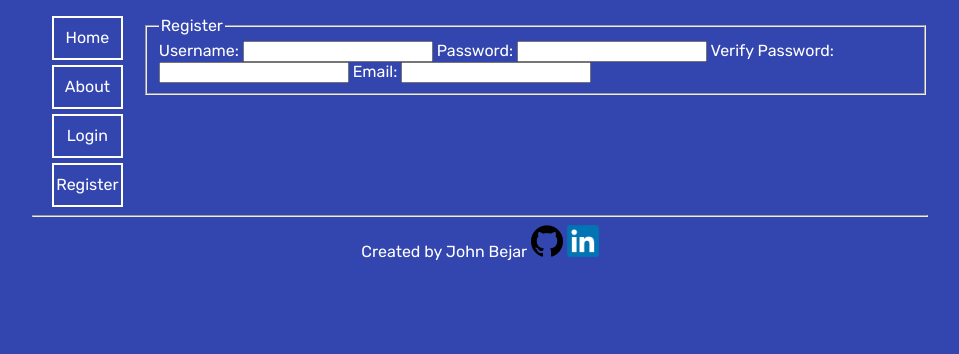
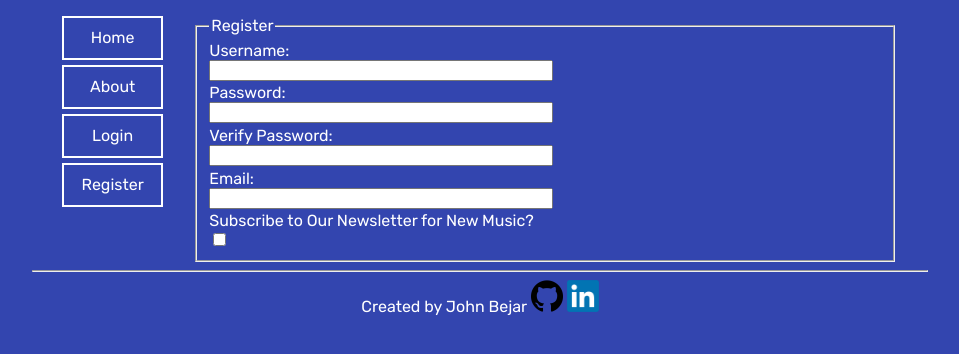
Before and after one commit to johnnybejar/albums4you, a PHP site: page /register.php in a window 1280 px wide. Shown: the part 143-497 px from the top of the page, without its empty margins (160-1119 px from the left). Run offline with PHP 8.4, Linux system fonts and the light colour scheme.

Commit message:
Added styling to register

```diff
--- a/index.php
+++ b/index.php
@@ -24,7 +24,7 @@
           alt="album-cover"
         />
         <figcaption class="album-caption">
-          Manger On Mchnichols<br />- Boldy James and Sterling Toles
+          Manger On Mcnichols<br />- Boldy James and Sterling Toles
         </figcaption>
       </figure>
       <figure class="album-figure">
--- a/register.php
+++ b/register.php
@@ -2,18 +2,19 @@
     include('includes/header.php');
     include('includes/menu.php');
 ?>
-<form method="post" action="register.php">
-    <fieldset>
+<form method="post" action="register.php" id="form">
+    <fieldset class="register-field">
         <legend>Register</legend>
-        <label>Username: </label>
-        <input name="username" id="username" type="text">
-        <label>Password: </label>
-        <input name="password" id="password" type="password">
-        <label>Verify Password: </label>
-        <input name="pass-verify" id="pass-verify" type="password">
-        <label>Email: </label>
-        <input name="email" id="email" type="text">
-
+            <label for="username">Username: </label>
+            <input name="username" id="username" type="text">
+            <label for="password">Password: </label>
+            <input name="password" id="password" type="password">
+            <label for="pass-verify">Verify Password: </label>
+            <input name="pass-verify" id="pass-verify" type="password">
+            <label for="email">Email: </label>
+            <input name="email" id="email" type="text">
+            <label>Subscribe to Our Newsletter for New Music?</label>
+            <input name="subscribe" id="subscribe" type="checkbox">
     </fieldset>
 </form>
 <?php
--- a/styles/main.css
+++ b/styles/main.css
@@ -112,6 +112,28 @@ main {
   font-size: 1vw;
 }
 
+/* Styling for Register Page */
+#form {
+  width: 75%;
+}
+
+.register-field {
+  width: 100%;
+}
+
+label {
+  display: block;
+}
+
+input {
+  width: 50%;
+  margin-bottom: 0.2em;
+}
+
+input#subscribe {
+  width: 13px;
+}
+
 hr {
   color: white;
 }
```
